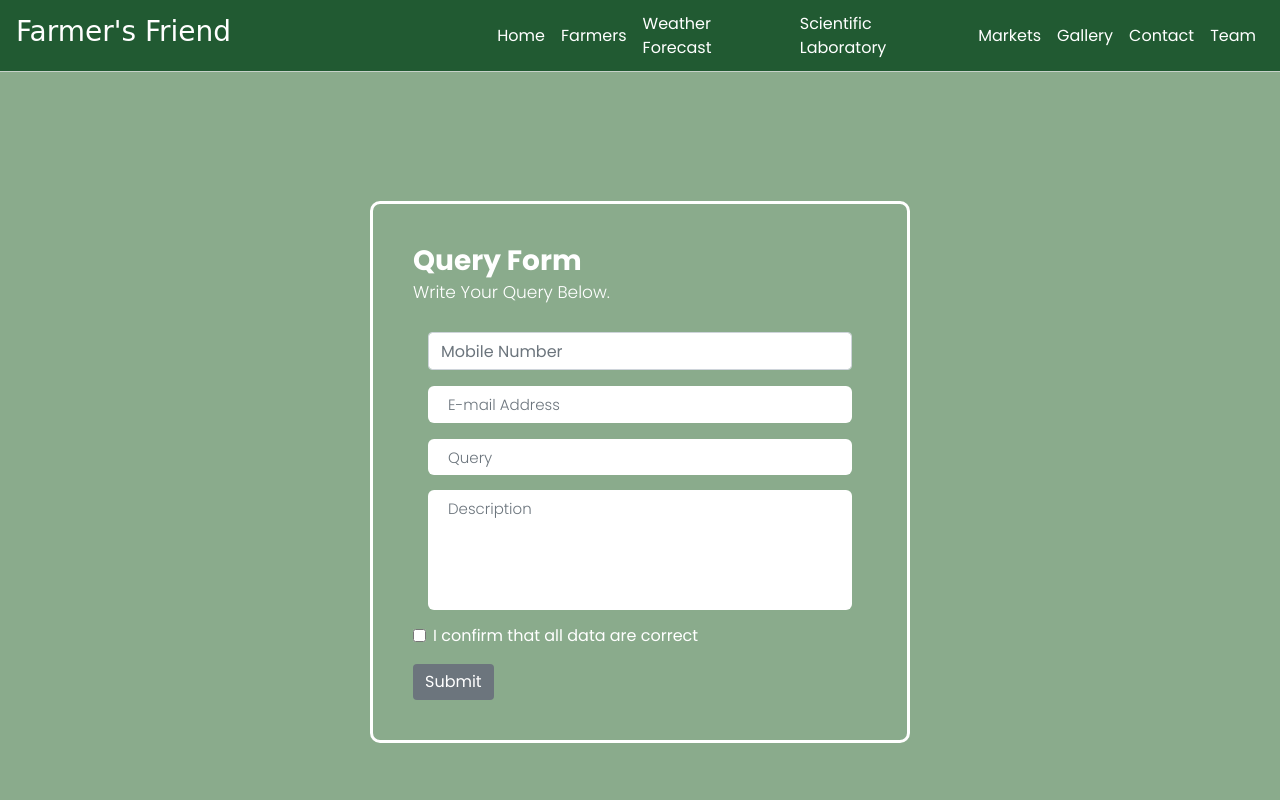
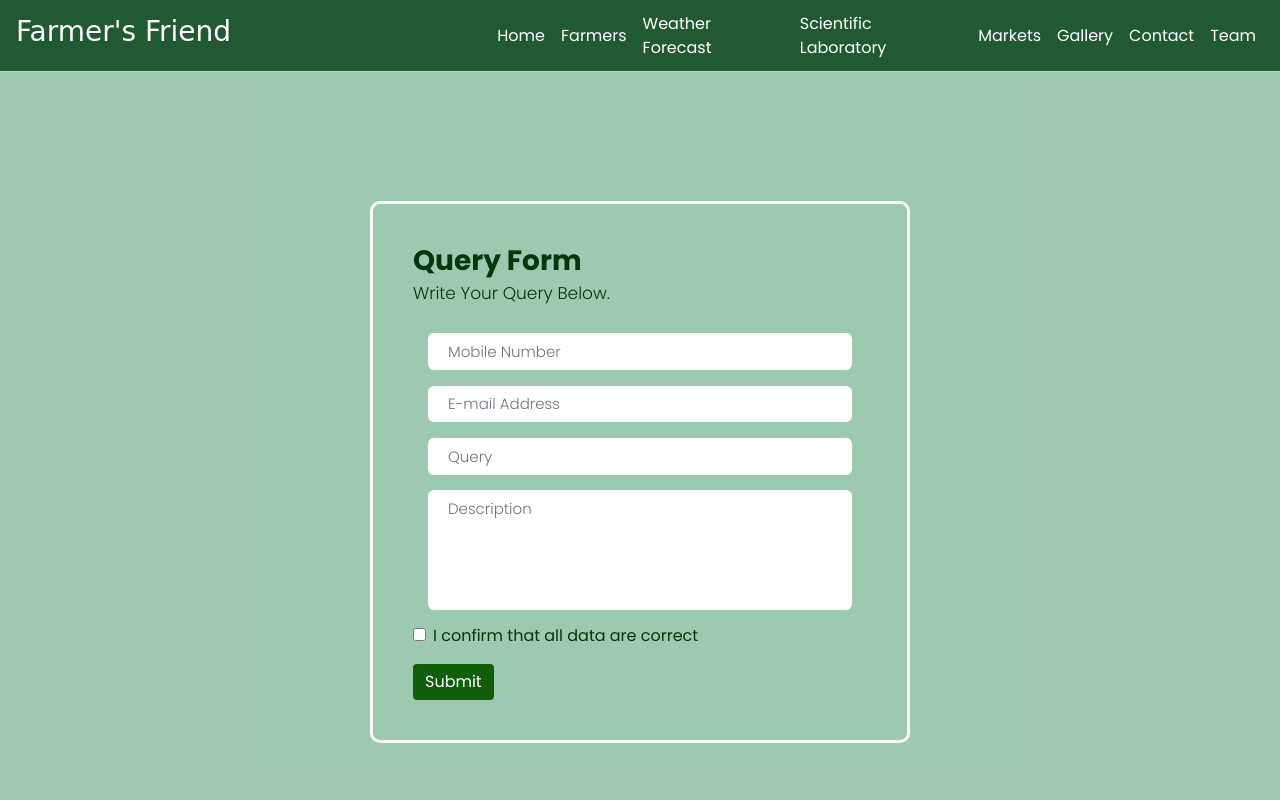
Before and after one commit to UditKapadia/farmers-friend-cgs, a Django app: page /queryform/ in a window 1280 px wide. Run offline with Django 3.2, Linux system fonts and the light colour scheme; some libraries are stand-ins or nearby versions.

Commit message:
Farmers Page : form, irrigation

```diff
--- a/farmersfriend/user_sys/templates/user_sys/queryform.html
+++ b/farmersfriend/user_sys/templates/user_sys/queryform.html
@@ -77,8 +77,9 @@
 
 html, body {
     height: 100%;
-    background-color: #8aab8c;
+    background-color: #9fcab1f2;
     overflow: hidden;
+
 }
 
 
@@ -121,7 +122,7 @@ html, body {
 }
 
 .form-content h3 {
-    color: #fff;
+    color: rgb(2, 56, 12);
     text-align: left;
     font-size: 28px;
     font-weight: 600;
@@ -133,7 +134,7 @@ html, body {
 }
 
 .form-content p {
-    color: #fff;
+    color: rgb(2, 56, 12);
     text-align: left;
     font-size: 17px;
     font-weight: 300;
@@ -143,10 +144,10 @@ html, body {
 
 
 .form-content label, .was-validated .form-check-input:invalid~.form-check-label, .was-validated .form-check-input:valid~.form-check-label{
-    color: #fff;
+    color: rgb(2, 56, 12);
 }
 
-.form-content input[type=text], .form-content input[type=password], .form-content input[type=email], .form-content select {
+.form-content input[type=text], .form-content input[type=tel], .form-content input[type=email], .form-content select {
     width: 100%;
     padding: 9px 20px;
     text-align: left;
@@ -156,7 +157,7 @@ html, body {
     background-color: #fff;
     font-size: 15px;
     font-weight: 300;
-    color: #8D8D8D;
+    color: #070707;
     -webkit-transition: all 0.3s ease;
     transition: all 0.3s ease;
     margin-top: 16px;
@@ -164,14 +165,14 @@ html, body {
 
 
 .btn-primary{
-    background-color: #6C757D;
+    background-color: #105e09;
     outline: none;
     border: 0px;
      box-shadow: none;
 }
 
 .btn-primary:hover, .btn-primary:focus, .btn-primary:active{
-    background-color: #495056;
+    background-color: #361905;
     outline: none !important;
     border: none !important;
      box-shadow: none;
@@ -183,11 +184,11 @@ html, body {
     padding: 8px 20px;
     border-radius: 6px;
     text-align: left;
-    background-color: #fff;
+    background-color: rgb(255, 255, 255);
     border: 0;
     font-size: 15px;
     font-weight: 300;
-    color: #8D8D8D;
+    color: #000000;
     outline: none;
     resize: none;
     height: 120px;
@@ -199,7 +200,7 @@ html, body {
 .form-content textarea:hover, .form-content textarea:focus {
     border: 0;
     background-color: #ebeff8;
-    color: #8D8D8D;
+    color: #050505;
 }
 
 .mv-up{
@@ -208,11 +209,11 @@ html, body {
 }
 
 .invalid-feedback{
-    color: #ff606e;
+    color: #4e1318;
 }
 
 .valid-feedback{
-   color: #2acc80;
+   color: #3a2acc;
 }
 </style>
 
```
Also changed, not shown: farmersfriend/user_sys/static/user_sys/images/HarshModi-Profile.jpeg (added), farmersfriend/user_sys/static/user_sys/images/HarshPatel-Profile.jpg (added), farmersfriend/user_sys/static/user_sys/images/Nirav-Profile.jpeg (added).
